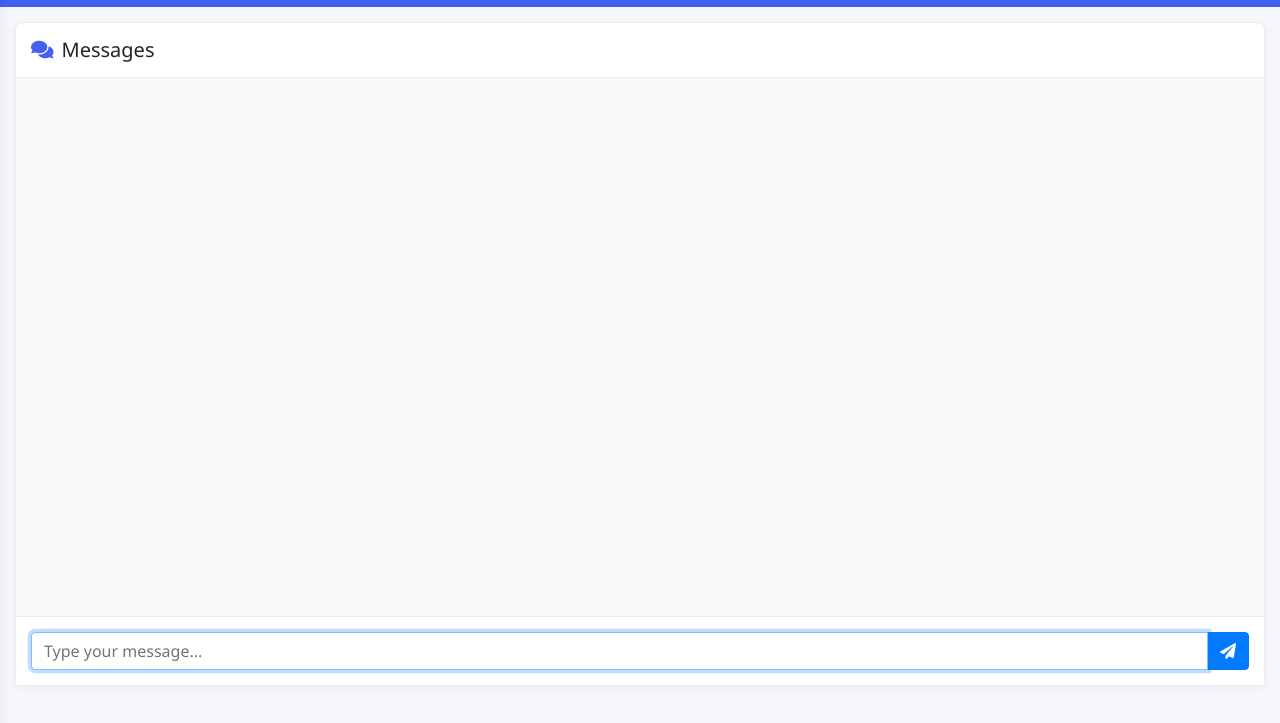
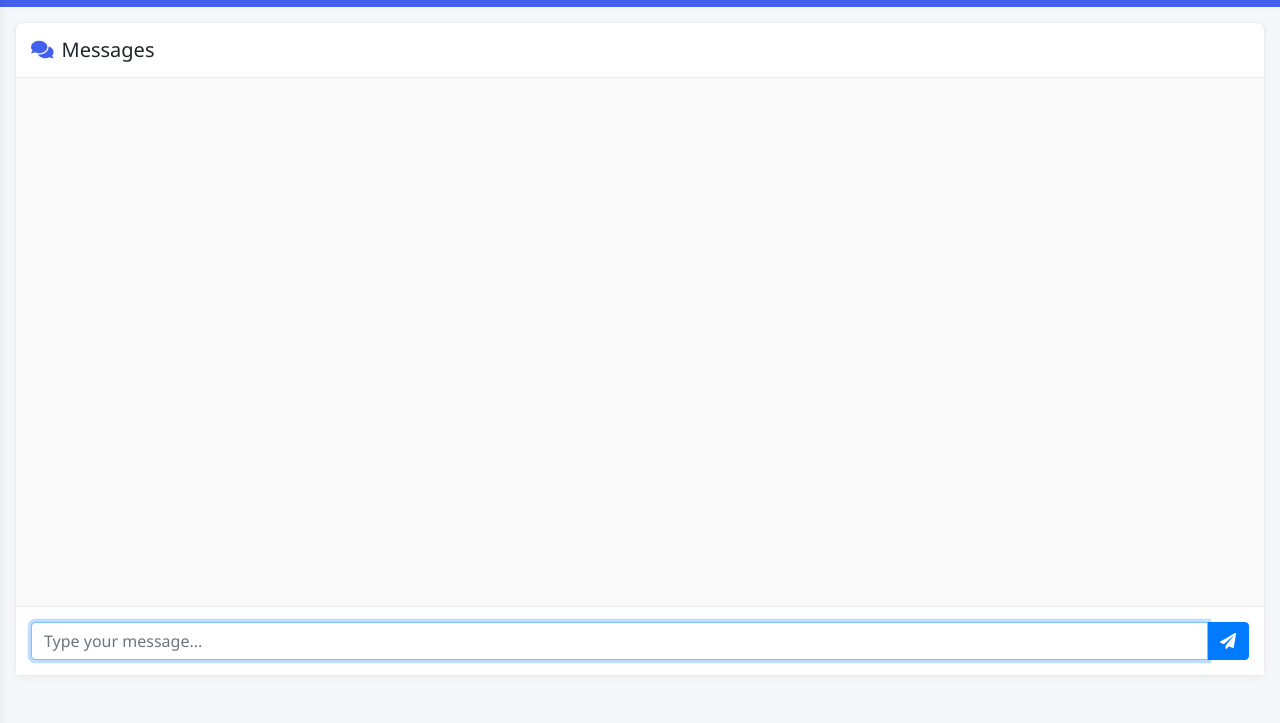
Before and after one commit to Danielcosta78/destal, a plain HTML site: page Chat/index.html in a window 1280 px wide. Shown: the part 53-776 px from the top of the page. Drawn offline with nearby package versions, Linux system fonts and the light colour scheme.

Commit message:
Update index.html

```diff
--- a/Chat/index.html
+++ b/Chat/index.html
@@ -104,16 +104,7 @@
       flex-direction: column;
     }
 
-    .main-content {
-      flex: 1;
-      margin-left: 0;
-      transition: margin-left 0.3s ease;
-      min-width: 0;
-      overflow: hidden;
-      display: flex;
-      flex-direction: column;
-      height: 100vh;
-    }
+
 
     /* Navbar */
     .navbar {
@@ -148,19 +139,7 @@
       cursor: pointer;
     }
 
-    /* Área de Mensagens */
-    .message-container {
-      flex: 1;
-      background: white;
-      border-radius: 8px;
-      box-shadow: 0 2px 10px rgba(0,0,0,0.05);
-      border: 1px solid var(--gray-light);
-      display: flex;
-      flex-direction: column;
-      margin: 15px;
-      min-height: 0;
-      height: 83vh;
-    }
+
 
     .message-header {
       padding: 15px;
@@ -171,12 +150,52 @@
       flex-shrink: 0;
     }
 
+    /* Substitua estas regras existentes */
+.message-container {
+  flex: 1;
+  background: white;
+  border-radius: 8px;
+  box-shadow: 0 2px 10px rgba(0,0,0,0.05);
+  border: 1px solid var(--gray-light);
+  display: flex;
+  flex-direction: column;
+  margin: 15px;
+  min-height: 0; /* Adicione esta linha */
+  height: 100vh; /* Ajuste conforme necessário */
+}
+
+/* Ajuste a área de mensagens */
 #messageBox {
   flex: 1;
   overflow-y: auto;
   padding: 15px;
   background-color: #fafafa;
   min-height: 0;
+}
+
+/* Ajuste o container principal */
+.main-content {
+  flex: 1;
+  display: flex;
+  flex-direction: column;
+  overflow: hidden;
+  height: 93vh;
+}
+
+/* Ajuste o container das mensagens */
+.container-fluid.p-0 {
+  flex: 1;
+  display: flex;
+  flex-direction: column;
+  overflow: hidden;
+  height: calc(100% - 60px); /* Subtrai a altura da navbar */
+}
+
+@media (max-width: 768px) {
+  .message-container {
+    height: calc(100vh - 140px); /* Mais espaço para mobile */
+    margin: 10px;
+  }
 }
 
     /* Input de Mensagem */
```
Lines whose indentation alone changed are shown as unchanged.
